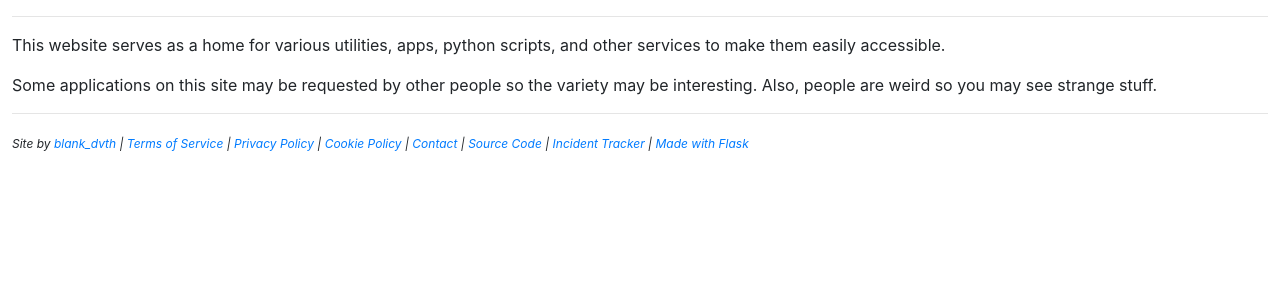
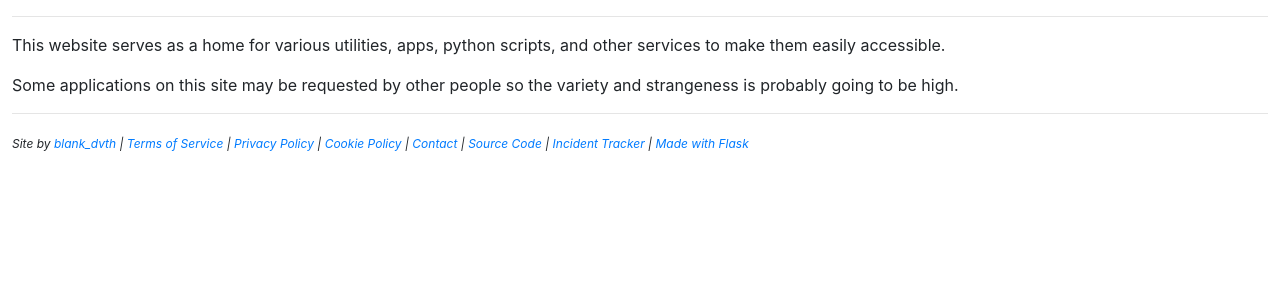
Before and after one commit to BLANK-TH/blank-website, a Flask app: page / in a window 1280 px wide. Shown: the part 61-361 px from the top of the page. Run offline with Flask 2, Linux system fonts and the light colour scheme; parts of the project's set-up code (start-up, migrations or seed data) failed here and were passed over; some libraries are stand-ins or nearby versions.

Commit message:
update index

```diff
--- a/templates/index.html
+++ b/templates/index.html
@@ -2,6 +2,6 @@
 {% block title %}Home{% endblock %}
 {% block body %}
 <p>This website serves as a home for various utilities, apps, python scripts, and other services to make them easily
-    accessible.</p><p>Some applications on this site may be requested by other people so the variety may be interesting.
-    Also, people are weird so you may see strange stuff.</p>
+    accessible.</p><p>Some applications on this site may be requested by other people so the variety and strangeness
+    is probably going to be high.</p>
 {% endblock %}
```
